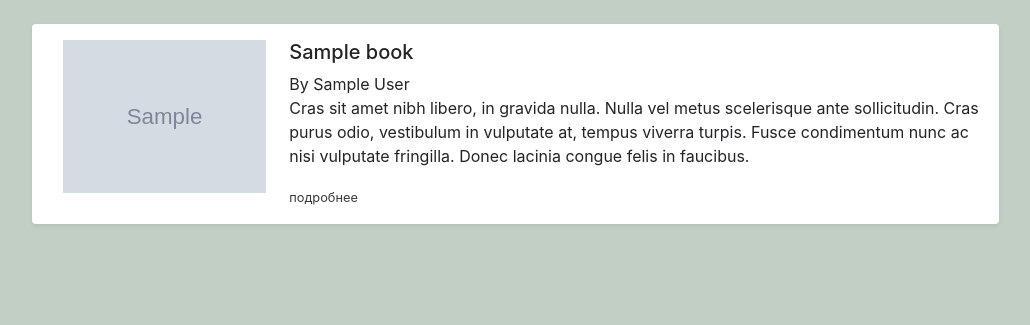
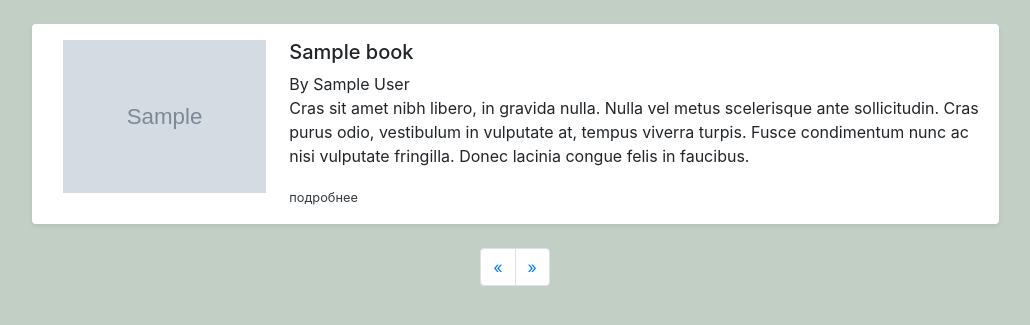
Before and after one commit to Camalo/site_in_symfony, a Symfony app: template templates/category/category.html.twig in a window 1280 px wide. Shown: the part 56-381 px from the top of the page, without its empty margins (125-1155 px from the left). Run offline with Twig, Linux system fonts and the light colour scheme; the template is opened without the code that fills it: most values are stand-ins (such as "Sample title", 1, 10 or a date in 2020); grey boxes marked "Sample" are stand-in pictures; some libraries are stand-ins or nearby versions.

Commit message:
Update category.html.twig
Add pagination for this and for index.html.twig

```diff
--- a/templates/category/category.html.twig
+++ b/templates/category/category.html.twig
@@ -7,7 +7,6 @@
 {% block body %}
     <div class="container">
     <div class="row justify-content-center">
-
         <div class="col-xs-12 col-sm-11 col-lg-11">
             <ul class="list-unstyled">
                 {% for book in books %}
@@ -20,11 +19,27 @@
                             <medium>By {{ book.author }}</medium>
                             <p>Cras sit amet nibh libero, in gravida nulla. Nulla vel metus scelerisque ante sollicitudin. Cras purus odio, vestibulum in vulputate at, tempus viverra turpis. Fusce condimentum nunc ac nisi vulputate fringilla. Donec lacinia congue felis in faucibus.</p>
                             <small><a class="link text-dark"" href="{{ path('show_book',{'book': book.id}) }}">подробнее</a></small>
-
                         </div>
                     </li>
-
                 {% endfor %}
+                <nav aria-label="Page navigation ">
+                    <ul class="pagination justify-content-center">
+                        <li class="page-item">
+                            {% if previous >= 0 %}
+                                <a class="page-link" href="{{ path('show_category', { category: category, offset: previous }) }}">
+                                    <span aria-hidden="true">&laquo;</span>
+                                </a>
+                            {% endif %}
+                        </li>
+                        <li class="page-item">
+                            {% if next < books|length %}
+                                <a class="page-link" href="{{ path('show_category', { category: category, offset: next }) }}">
+                                    <span aria-hidden="true">&raquo;</span>
+                                </a>
+                            {% endif %}
+                        </li>
+                    </ul>
+                </nav>
             </ul>
         </div>
     </div>
```
Lines whose indentation alone changed are shown as unchanged.
